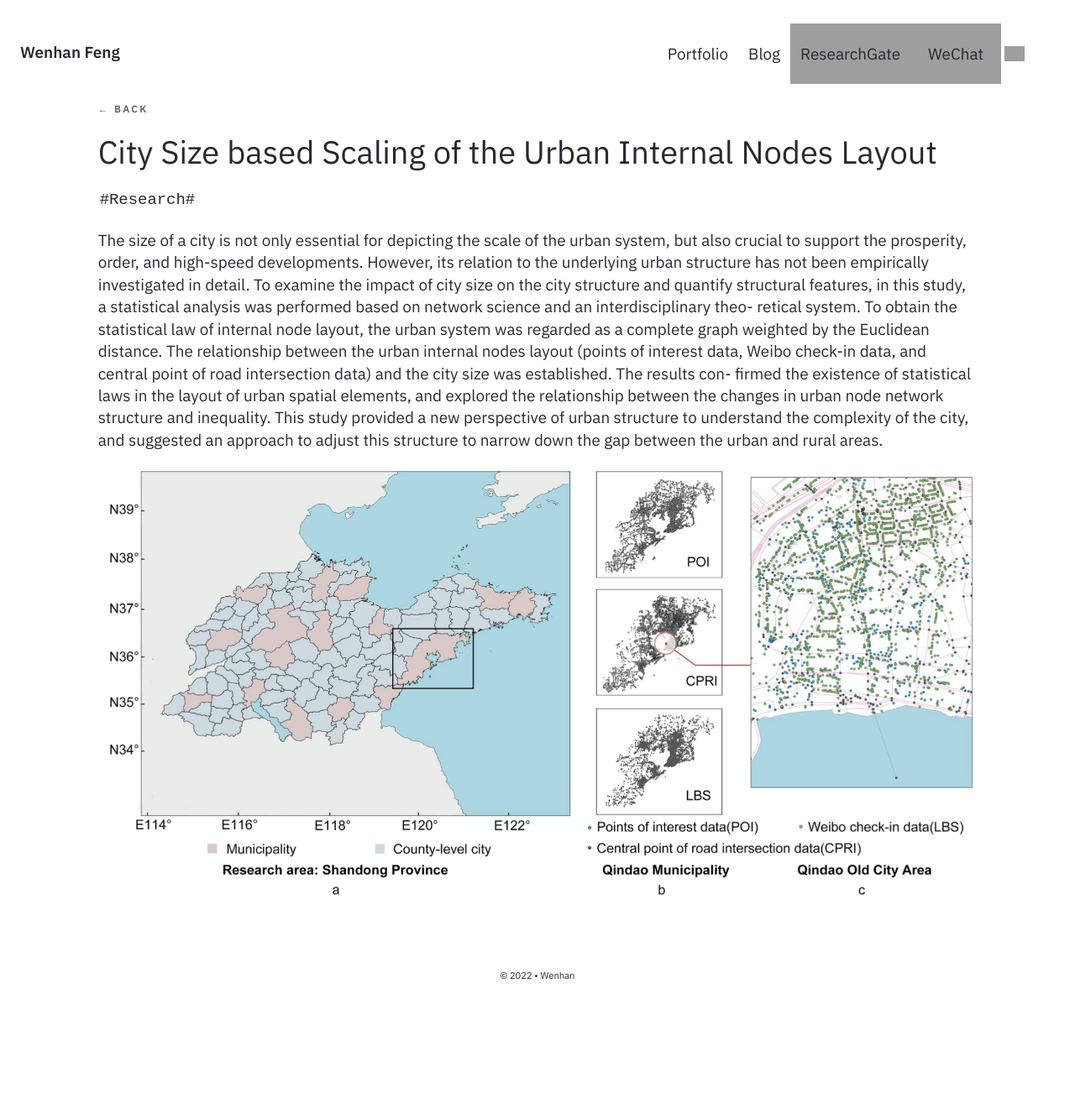
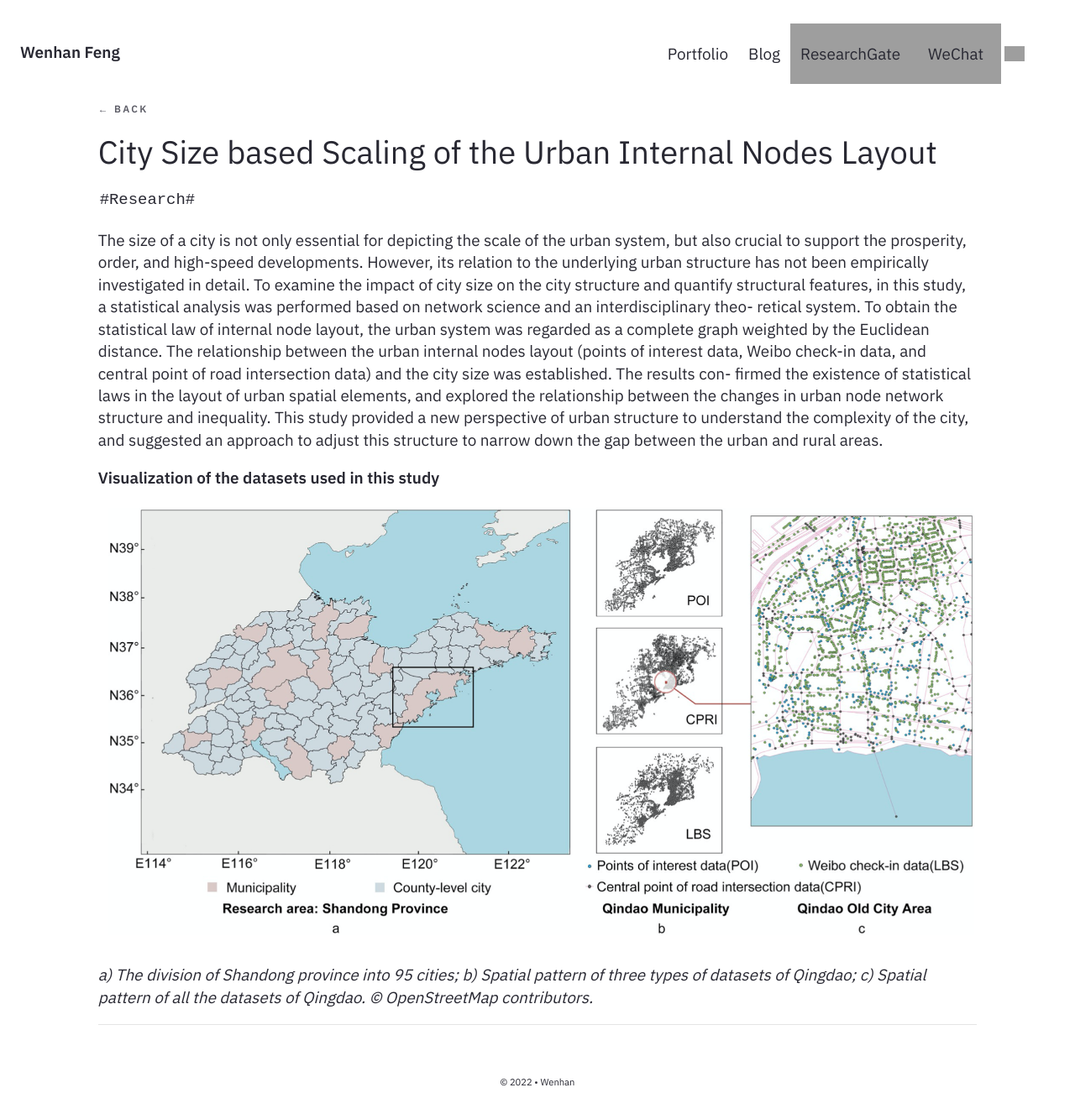
Before and after one commit to wenhanfeng/wenhanfeng.github.io, a Jekyll site: the page built from _notes/Public/City size based scaling of the urban internal nodes layout.md, in a window 1280 px wide, cut to the strip 0-1338 px from the top of the page. Shown: the top 1333 px of the strip at 84% size. Built offline with Jekyll 4.4.1, drawn with Linux system fonts in a browser that asks for light colours; before the commit the page ends 1210 px from its top, so only the background shows below that; grey boxes are pictures that could not be loaded.

Commit message:
Update City size based scaling of the urban internal nodes layout.md

```diff
--- a/_notes/Public/City size based scaling of the urban internal nodes layout.md
+++ b/_notes/Public/City size based scaling of the urban internal nodes layout.md
@@ -6,7 +6,12 @@ date : 27-12-2021
 
 `#Research#`
 
-
 The size of a city is not only essential for depicting the scale of the urban system, but also crucial to support the prosperity, order, and high-speed developments. However, its relation to the underlying urban structure has not been empirically investigated in detail. To examine the impact of city size on the city structure and quantify structural features, in this study, a statistical analysis was performed based on network science and an interdisciplinary theo- retical system. To obtain the statistical law of internal node layout, the urban system was regarded as a complete graph weighted by the Euclidean distance. The relationship between the urban internal nodes layout (points of interest data, Weibo check-in data, and central point of road intersection data) and the city size was established. The results con- firmed the existence of statistical laws in the layout of urban spatial elements, and explored the relationship between the changes in urban node network structure and inequality. This study provided a new perspective of urban structure to understand the complexity of the city, and suggested an approach to adjust this structure to narrow down the gap between the urban and rural areas.
 
+**Visualization of the datasets used in this study**
+
 <img src="../assets/img/s-p1.png" width="100%">
+
+ *a) The division of Shandong province into 95 cities; b) Spatial pattern of three types of datasets of Qingdao; c) Spatial pattern of all the datasets of Qingdao. © OpenStreetMap contributors.*
+
+ ****
```
